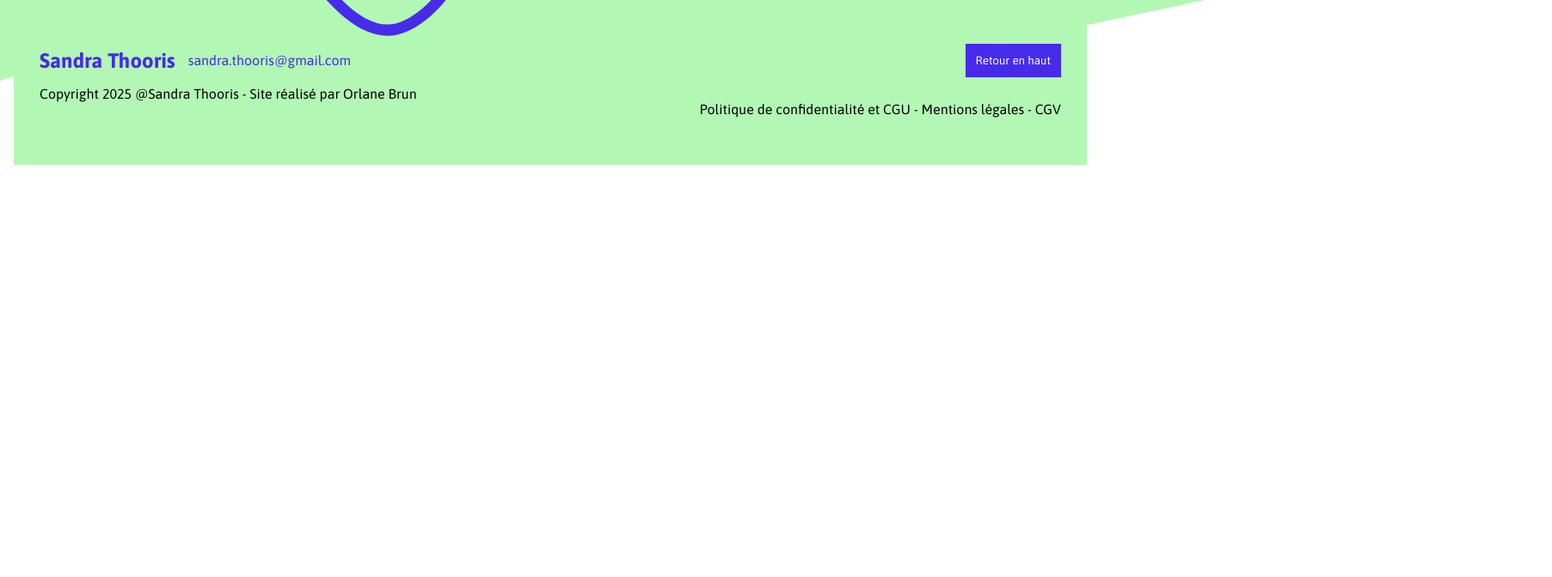
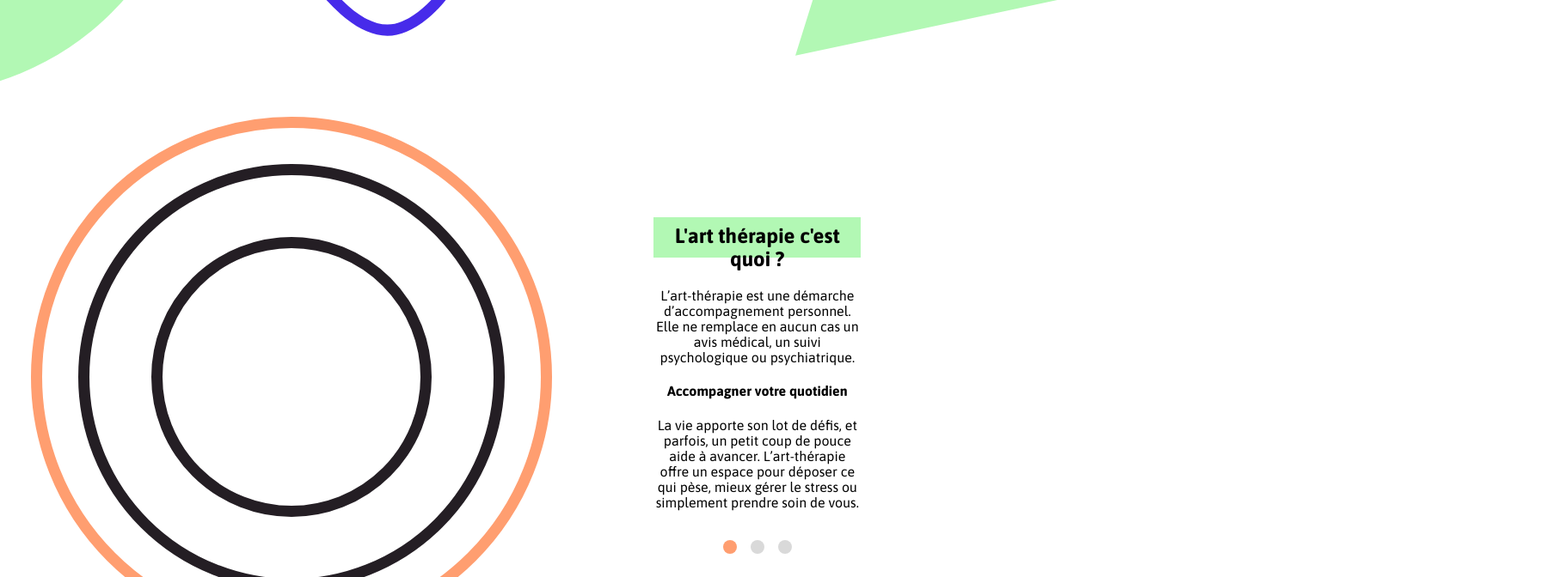
Before and after one commit to OrlaneB/SandraThooris, an Angular app: page / in a window 1280 px wide. Shown: the part 740-1412 px from the top of the page at 86% size, 1805 px wide, since content can reach past the window. Before the commit the page ends 940 px from the top, so only its background shows below. Built offline with nearby package versions, Linux system fonts and the light colour scheme.

Commit message:
ArtTherapy done

```diff
--- a/src/app/app.component.css
+++ b/src/app/app.component.css
@@ -1,6 +1,4 @@
-body {
+#App {
   padding:30px;
   padding-bottom: 0;
-  margin-bottom: 0;
-  overflow-x: hidden;
 }
--- a/src/app/app.component.html
+++ b/src/app/app.component.html
@@ -1,7 +1,7 @@
-<body>
+<div id="App">
   <app-header></app-header>
 
   <router-outlet />
 
   <app-footer></app-footer>
-</body>
+</div>
--- /dev/null
+++ b/src/app/components/art-therapy/art-therapy.component.css
@@ -0,0 +1,86 @@
+#ArtTherapy {
+  display: flex;
+  align-items: center;
+  margin-top:250px;
+  margin-bottom: 150px;
+  text-align: center;
+}
+
+
+#ArtTherapyCircles {
+  position: relative;
+  height : 580px;
+  flex: 50%;
+}
+
+#ArtTherapyCircles .circle {
+  border:13px solid #241E24;
+  background-color: transparent;
+  pointer-events: auto;
+  border-radius: 50%;
+  position: absolute;
+  top: 50%;
+  left: 50%;
+  transform : translate(-50%,-50%);
+  cursor: pointer;
+}
+
+#ArtTherapyCircles .selected {
+  border-color: #FF9E70;
+}
+
+#ArtTherapyCircles .circle::before{
+  content: "";
+  position: absolute;
+  inset:13px;
+  border-radius: 50%;
+  background-color: white;
+  pointer-events: none;
+}
+
+#ArtTherapyCircles .circle:nth-child(1){
+  width:580px;
+  height:580px;
+
+}
+
+#ArtTherapyCircles .circle:nth-child(2){
+  width:470px;
+  height:470px;
+
+}
+#ArtTherapyCircles .circle:nth-child(3){
+  width:300px;
+  height:300px;
+}
+
+#ArtTherapyText {
+  padding: 0 20% 0 10%;
+  width:20%;
+  box-sizing: content-box;
+}
+
+#ArtTherapyText h2 {
+  background: linear-gradient(0deg, rgba(255,255,255,0) 0%, rgba(255,255,255,0) 25%, rgba(178,248,180,1) 25%, rgba(178,248,180,1) 100%);
+  padding-top:8px;
+}
+
+#ArtTherapyText #progress {
+  display: flex;
+  justify-content: center;
+  gap:16px;
+  margin-top:35px;
+}
+
+
+#ArtTherapyText #progress div {
+  background-color: #D9D9D9;
+  width: 16px;
+  height: 16px;
+  border-radius: 50%;
+  cursor: pointer;
+}
+
+#ArtTherapyText #progress .selected {
+  background-color: #FF9E70;
+}
--- /dev/null
+++ b/src/app/components/art-therapy/art-therapy.component.html
@@ -0,0 +1,23 @@
+<div id="ArtTherapy">
+  <div id="ArtTherapyCircles">
+    <div (click)="changeStep(0)" [ngClass]="step===0?'selected circle' : 'circle'"></div>
+    <div (click)="changeStep(1)" [ngClass]="step===1?'selected circle' : 'circle'"></div>
+    <div (click)="changeStep(2)" [ngClass]="step===2?'selected circle' : 'circle'"></div>
+  </div>
+
+  <div id="ArtTherapyText">
+    <h2>L'art thérapie c'est quoi ?</h2>
+    <p>L’art-thérapie est une démarche d’accompagnement personnel. Elle ne remplace en aucun cas un avis médical, un suivi psychologique ou psychiatrique.</p>
+
+    <h4>{{explanations[step]["title"]}}</h4>
+    <p>{{explanations[step]["text"]}}</p>
+
+    <div id="progress">
+      <div (click)="changeStep(0)" [ngClass]="step===0?'selected':''"></div>
+      <div (click)="changeStep(1)" [ngClass]="step===1?'selected':''"></div>
+      <div (click)="changeStep(2)" [ngClass]="step===2?'selected':''"></div>
+    </div>
+
+
+  </div>
+</div>
--- /dev/null
+++ b/src/app/components/art-therapy/art-therapy.component.ts
@@ -0,0 +1,23 @@
+import { Component } from '@angular/core';
+import { NgClass } from '@angular/common';
+
+@Component({
+  selector: 'app-art-therapy',
+  imports: [NgClass],
+  templateUrl: './art-therapy.component.html',
+  styleUrl: './art-therapy.component.css'
+})
+export class ArtTherapyComponent {
+
+  step:number = 0;
+
+  changeStep(num:number){
+    this.step=num;
+  }
+
+  explanations = [
+    {title:"Accompagner votre quotidien",text:"La vie apporte son lot de défis, et parfois, un petit coup de pouce aide à avancer. L’art-thérapie offre un espace pour déposer ce qui pèse, mieux gérer le stress ou simplement prendre soin de vous."},
+    {title:"S’exprimer autrement",text:"Pas besoin de savoir dessiner ! Ce qui compte, c’est créer, explorer, et laisser parler vos émotions quand les mots manquent."},
+    {title:"Se comprendre pour avancer", text:"Chaque création dévoile un peu plus de vous-même. Ensemble, nous ferons de ce voyage une étape vers un mieux-être."}
+  ]
+}
--- a/src/app/components/intro/intro.component.css
+++ b/src/app/components/intro/intro.component.css
@@ -30,8 +30,8 @@
 #Intro #triangle {
   position: absolute;
   z-index: 0;
-  top: -30px;
-  left:60vw;
+  top: -80px;
+  left:65vw;
   width: 0px;
   height: 0px;
   border-style: solid;
--- a/src/app/pages/homepage/homepage.component.html
+++ b/src/app/pages/homepage/homepage.component.html
@@ -1 +1,2 @@
 <app-intro></app-intro>
+<app-art-therapy></app-art-therapy>
--- a/src/app/pages/homepage/homepage.component.ts
+++ b/src/app/pages/homepage/homepage.component.ts
@@ -1,9 +1,10 @@
 import { Component } from '@angular/core';
 import { IntroComponent } from '../../components/intro/intro.component';
+import { ArtTherapyComponent } from '../../components/art-therapy/art-therapy.component';
 
 @Component({
   selector: 'app-homepage',
-  imports: [IntroComponent],
+  imports: [IntroComponent,ArtTherapyComponent],
   templateUrl: './homepage.component.html',
   styleUrl: './homepage.component.css'
 })
--- a/src/styles.css
+++ b/src/styles.css
@@ -10,6 +10,9 @@
 
 body{
   font-family: "Asap";
+  overflow-x: hidden;
+  margin-bottom: 0;
+  padding-bottom: 0;
 }
 
 button {
```
